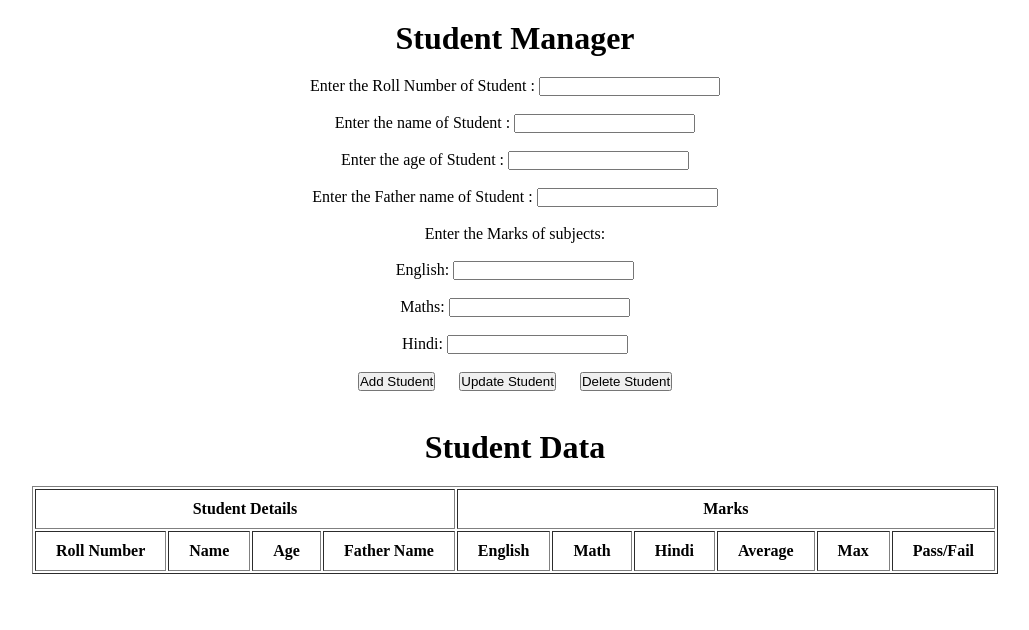
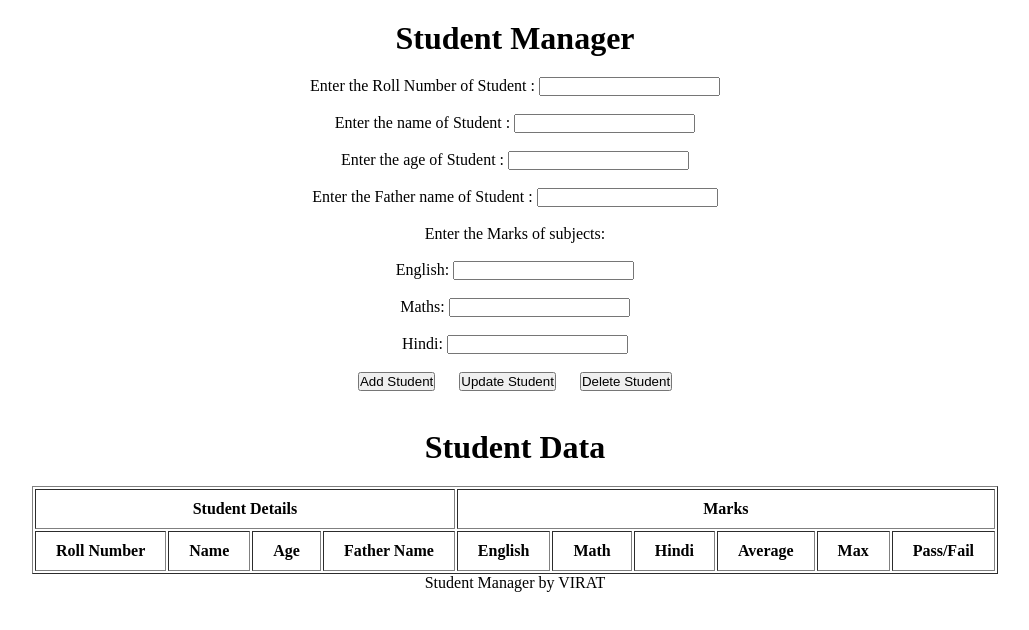
Before and after one commit to VIRAT178/Student-Manager, a plain HTML site: page index.html in a window 1280 px wide. Shown: the whole page, without its empty margins (125-1154 px from the left). Drawn offline with Linux system fonts and the light colour scheme.

Commit message:
Added footer to index.html

```diff
--- a/index.html
+++ b/index.html
@@ -56,6 +56,7 @@
         </table>
 
     </div>
+    <footer>Student Manager by VIRAT</footer>
     <script src="script.js"></script>
 </body>
 
```
